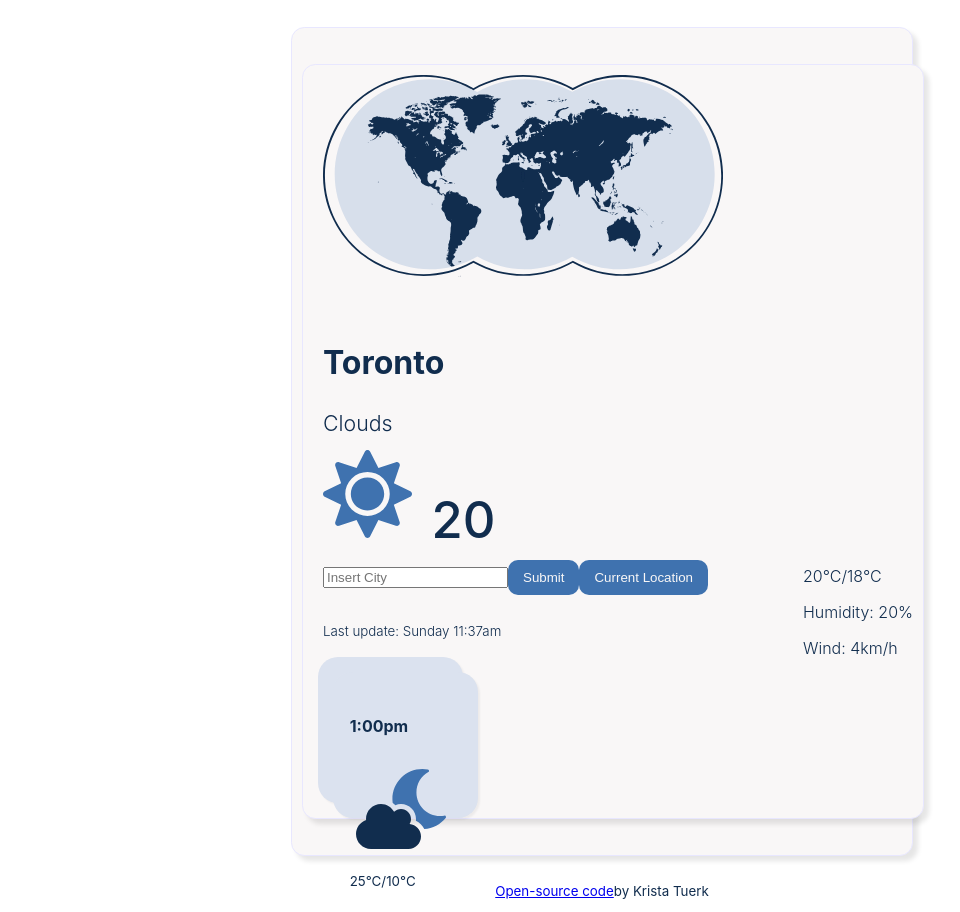
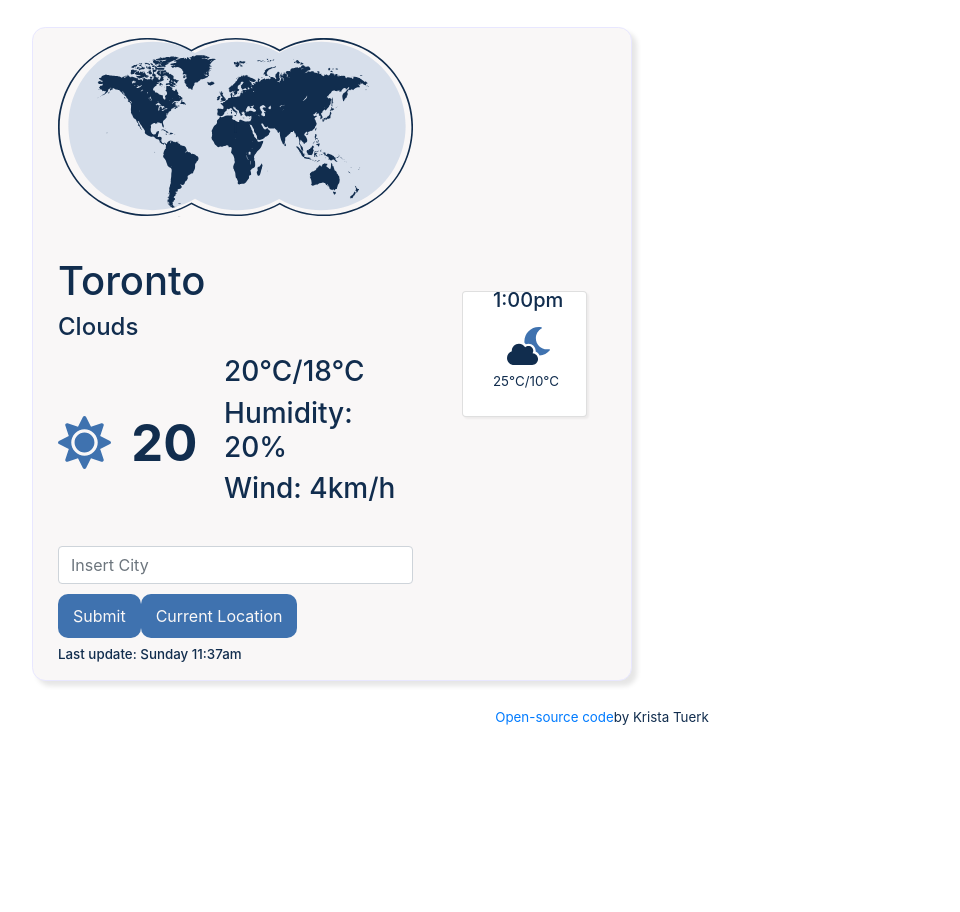
Before and after one commit to k-tuerk/weather-app-react, a React (Create React App) app: page / in a window 1280 px wide. Shown: the whole page, without its empty margins (38-998 px from the left). After the commit the page ends 800 px from the top, so only its background shows below. Built offline with nearby package versions, Linux system fonts and the light colour scheme.

Commit message:
imported bootstrap and fixed some classNames

```diff
--- a/src/App.js
+++ b/src/App.js
@@ -16,11 +16,8 @@ export default function App() {
   return (
     <div className="App">
       <Container>
-      <div className="container">
         <Row>
-        <div className="row">
-          <Col>
-          <div className="col-8 my-auto today">
+          <Col className="col-8 my-auto today">
             <div id="world">
               <img src="/world_map_.svg" alt="weatherImage" id="world" />
             </div>
@@ -28,24 +25,17 @@ export default function App() {
             <Weather />
             <Search />
             <Date />
-          </div>
           </Col>
-          <Col>
-          <div className="col-4 my-auto" id="forecast">
-            <Card>
-            <div className="card mx-auto">
+          <Col className="col-4 my-auto" id="forecast">
+            <Card className="card mx-auto">
               <Forecast />
-            </div>
             </Card>
-          </div>
           </Col>
-        </div>
         </Row>
-      </div>
       </Container>
       <div>
         <p className="coded-by">
-          <a href="https://github.com/k-tuerk/weather-app">Open-source code</a>
+          <a href="https://github.com/k-tuerk/weather-app-react">Open-source code</a>
           by Krista Tuerk
         </p>
       </div>
--- a/src/index.js
+++ b/src/index.js
@@ -3,6 +3,7 @@ import ReactDOM from 'react-dom';
 import './index.css';
 import App from './App';
 import reportWebVitals from './reportWebVitals';
+import 'bootstrap/dist/css/bootstrap.min.css';
 
 ReactDOM.render(
   <React.StrictMode>
```
Also changed, not shown: 1 other file (tests, documents, lock files or other folders).
